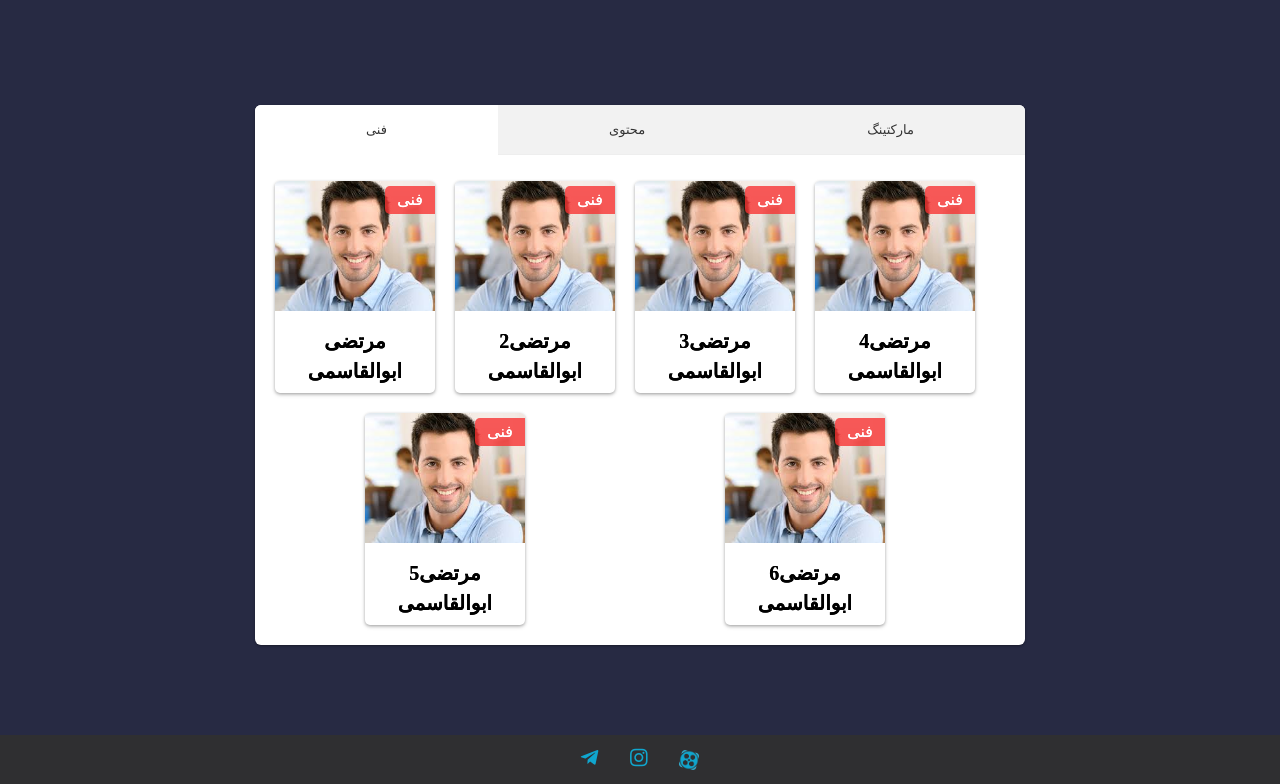
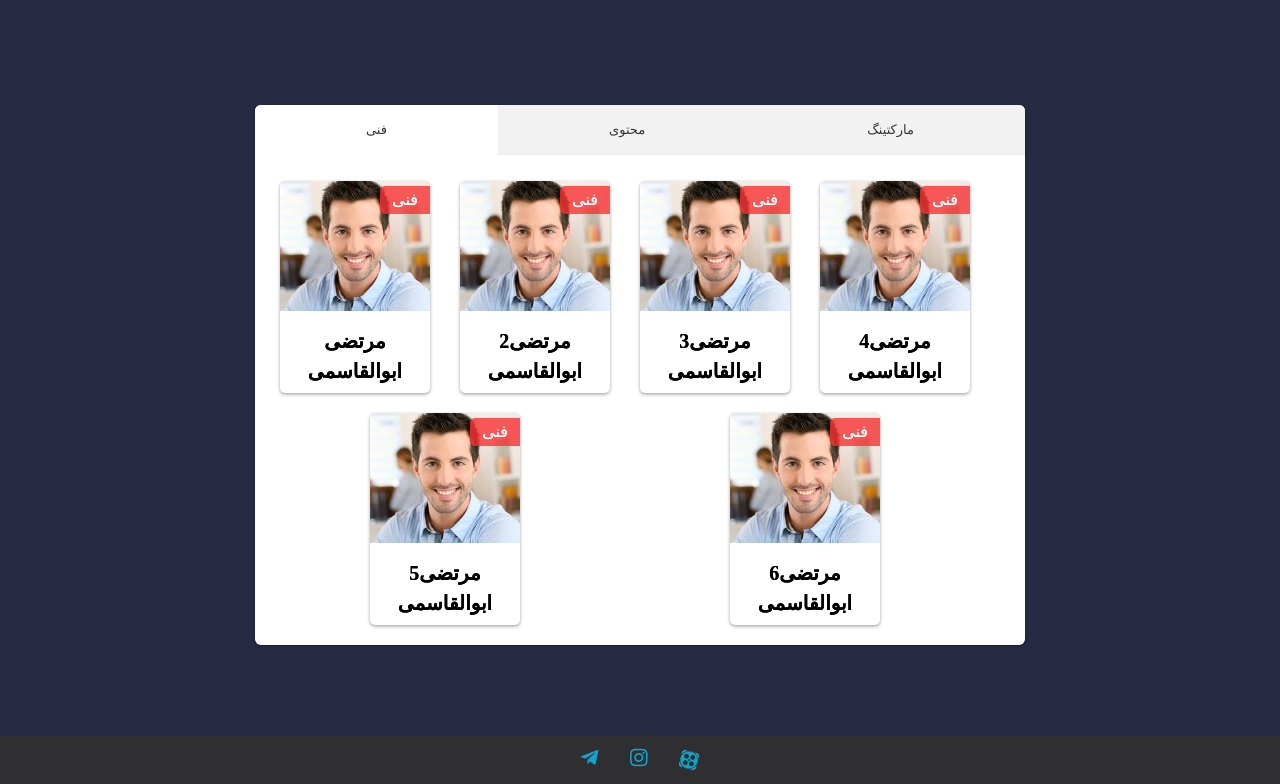
Before and after one commit to Rastaiha/KabaramadalaPeste, a Django app: page /our_team/ in a window 1280 px wide. Shown: the part 65-849 px from the top of the page. Run offline with Django 3.2, Linux system fonts and the light colour scheme; some libraries are stand-ins or nearby versions; some web fonts are replaced.

Commit message:
fix some ui issue

```diff
--- a/homepage/static/styles/our_team.css
+++ b/homepage/static/styles/our_team.css
@@ -93,6 +93,8 @@
     left: 0;
     transform: translateY(-3px);
     border-radius: 6px;
+    max-height: 75vh;
+    overflow: auto;
 }
 
 
@@ -101,7 +103,7 @@
 }
 
 .team-member-card {
-    width: 160px;
+    width: 150px;
     overflow: hidden;
     display: inline-block;
     background: white;
```
